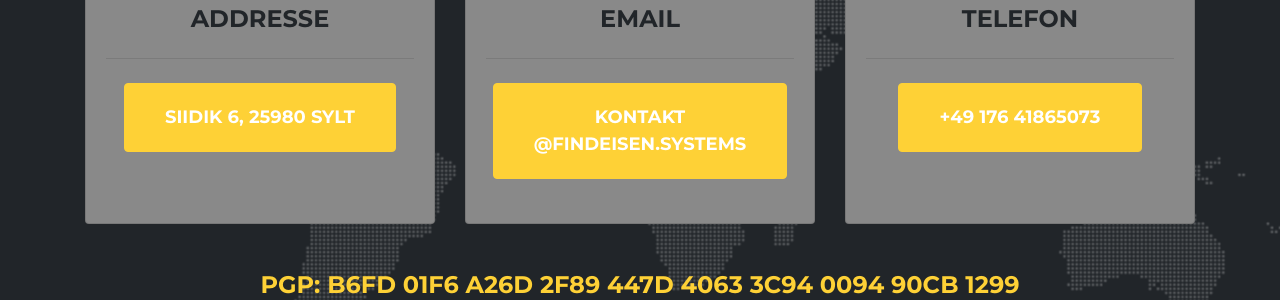
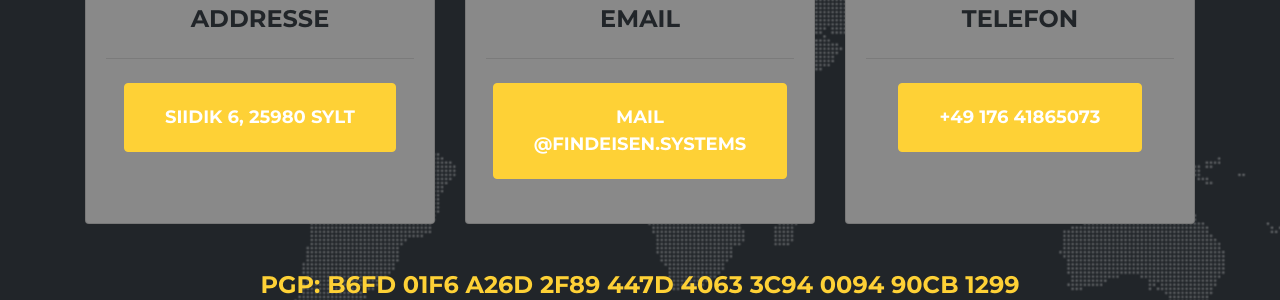
Before and after one commit to findeisen-systems/findeisen.systems, a Jekyll site: the page built from index.html, in a window 1280 px wide and 900 px high, scrolled down 5341 px. Shown: the part 350-650 px from the top of the window. Built offline with Jekyll 4.4.1, drawn with Linux system fonts in a browser that asks for light colours.

Commit message:
mail address update

```diff
--- a/_includes/contact.html
+++ b/_includes/contact.html
@@ -21,7 +21,7 @@
             <i class="fas fa-envelope text-primary mb-2" style="font-size:40px;"></i>
             <h4 class="text-uppercase m-0">Email</h4>
             <hr class="my-4">
-            <div class=""><a class="btn btn-primary btn-xl text-uppercase js-scroll-trigger" href="mailto:kontakt@findeisen.systems">kontakt<br/>@findeisen.systems</a></div>
+            <div class=""><a class="btn btn-primary btn-xl text-uppercase js-scroll-trigger" href="mailto:mail@findeisen.systems">mail<br/>@findeisen.systems</a></div>
           </div>
         </div>
       </div>
```
